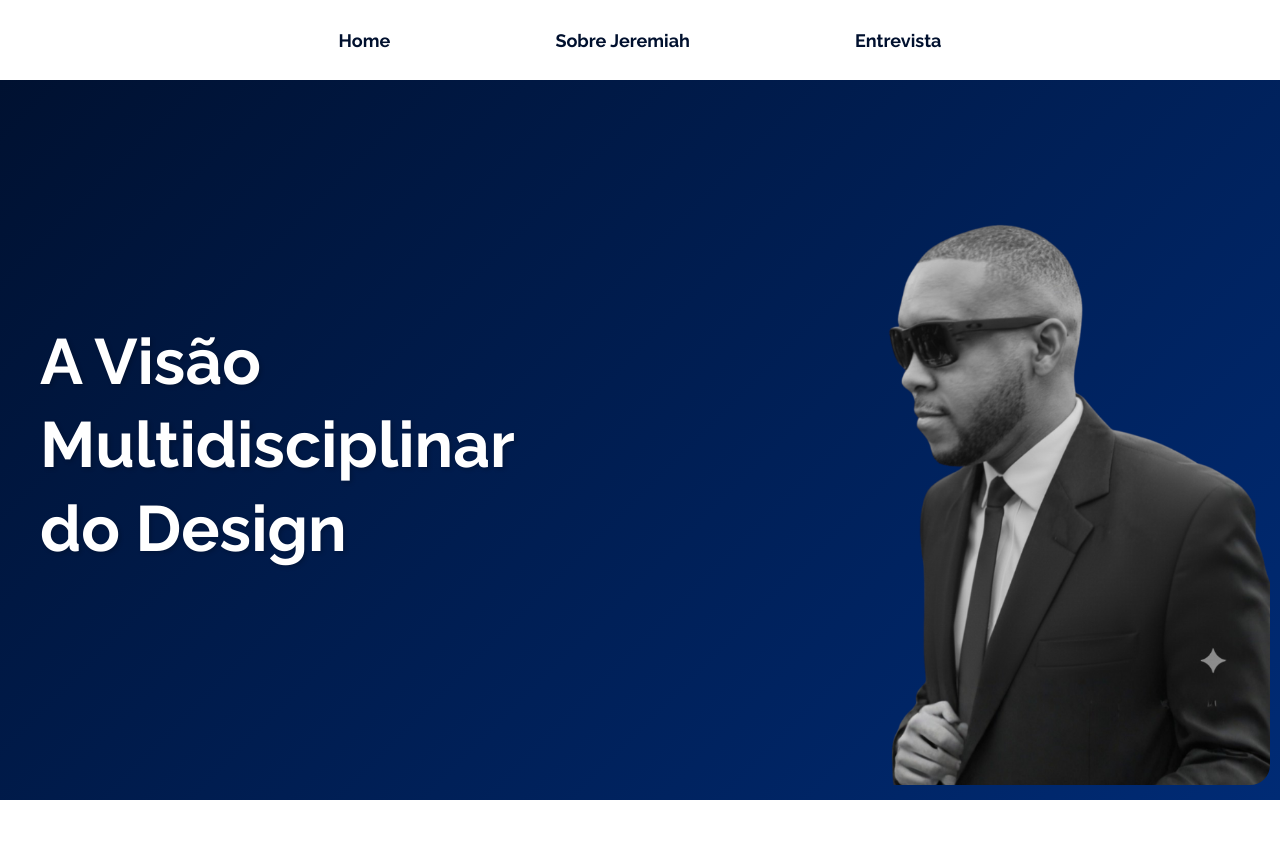
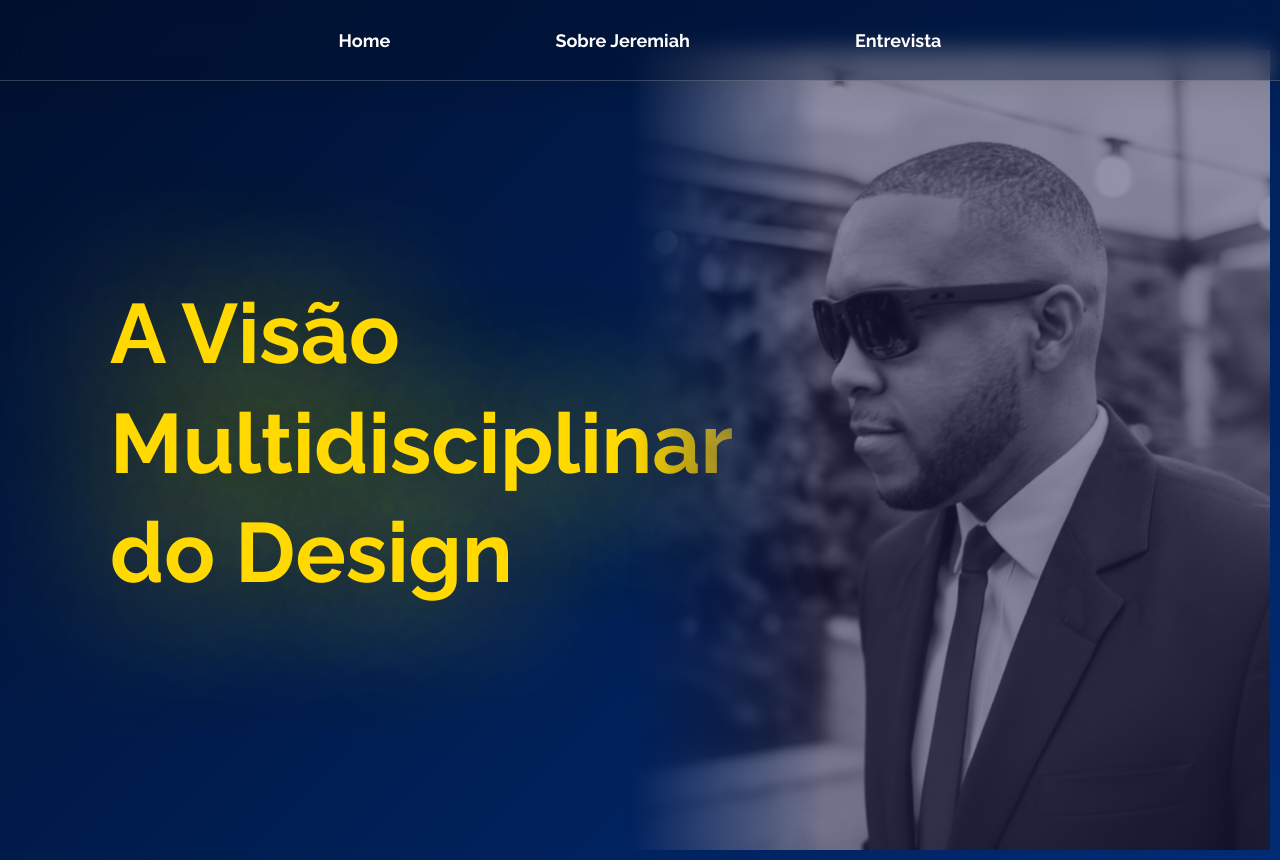
Before and after one commit to GustavoAlvess/site-entrevista, a plain HTML site: page home.html in a window 1280 px wide. Before the commit the page ends 800 px from the top, so only its background shows below. Drawn offline with Linux system fonts and the light colour scheme.

Commit message:
feat: finaliza pagina inicial

```diff
--- a/assets/style/home.css
+++ b/assets/style/home.css
@@ -5,15 +5,34 @@ reset do css */
     box-sizing: border-box;
 }
 
-/* Estilização do header */
 header {
     width: 100%;
     height: 80px;
-    background-color: #ffffff;
+
+    /* Cor de fundo com transparência para o efeito de vidro */
+    background-color: rgba(0, 16, 46, 0.4); /* Ajustei o alpha para 0.4 para mais transparência */
+
+    /* Efeito de desfoque */
+    backdrop-filter: blur(12px); /* Aumentei o blur para 12px para ser mais perceptível */
+    -webkit-backdrop-filter: blur(12px); /* Prefixo para compatibilidade */
+
+    /* Para que o header sobreponha o conteúdo e o desfoque funcione */
+    position: fixed; /* Mudei para fixed para garantir que ele flutue sobre tudo */
+    top: 0;
+    left: 0; /* Garante que ele ocupe toda a largura horizontal */
+    z-index: 1000; /* Um z-index alto para ficar acima de outros elementos */
+
+    /* Opcional: Adicionar uma borda leve para simular o "vidro" */
+    border-bottom: 1px solid rgba(255, 255, 255, 0.2);
+
+    /* Sombreamento para dar profundidade (opcional) */
+    box-shadow: 0 4px 30px rgba(0, 0, 0, 0.1);
+
+    /* O resto do seu código de layout */
     display: flex;
     justify-content: center;
     align-items: center;
-    box-shadow: #00102E;
+
 }
 
 .textos-header {
@@ -21,11 +40,11 @@ header {
     display: flex;
     justify-content: space-around;
     align-items: center;
-    color: #00102E;
+    color: #ffd900;
 }
 
 .texto-button {
-    color: #00102E;
+    color: #ffffff;
     text-decoration: none;
     font-family: 'Raleway', sans-serif;
     font-size: 18px;
@@ -41,6 +60,8 @@ body {
     padding: 0;
     display: flex;
     flex-direction: column;
+    padding-top: 30px;
+    overflow: hidden;
 }
 
 .content-container {
@@ -54,19 +75,102 @@ body {
 }
 
 h1 {
-    color: #FFFFFF;
-    font-size: 64px;
+    color: #ffd900;
+    font-size: 84px;
     text-align: left;
     max-width: 500px;
-    margin-left: 30px;
-    text-shadow: 2px 2px 4px rgba(0, 0, 0, 0.2);
+    margin-left: 100px;
+    margin-bottom: 70px;
+    text-shadow: 0 0 150px #ffd900;;
     line-height: 1.3;
     font-weight: 700;
+    transition: all 0.9s ease;
+
+}
+h1:hover{
+    color: #ffffff;
+    font-size: 84px;
+    text-align: left;
+    max-width: 500px;
+    margin-left: 130px;
+    margin-bottom: 70px;
+    text-shadow: 0 0 150px #ffffff;;
+    line-height: 1.3;
+    font-weight: 700;
+
 }
 
-img {
-    width: 55vw;
-    height: 85vh;
-    border-radius: 20px;
-    object-fit: cover;
+.caixa1 {
+    width: 100%;
+    height: 100vh;
+
+    background-image:
+        linear-gradient(rgba(13, 13, 71, 0.4), rgba(30, 30, 92, 0.4)),
+        url('../img/jeremiah.png');
+
+    background-size: cover;
+    background-position: center;
+
+    mask-image: linear-gradient(to right,
+        rgba(0, 0, 0, 0) 0%,
+        rgba(0, 0, 0, 1) 30%
+    );
+
+    -webkit-mask-image: linear-gradient(to right,
+        rgba(0, 0, 0, 0) 0%,
+        rgba(0, 0, 0, 1) 30%
+    );
 }
+
+
+.home {
+
+    transition: all 0.7s ease;
+    font-size: 18px;
+    color: #ffffff;
+    text-decoration: none;
+    font-family: 'Raleway', sans-serif;
+    font-weight: bold;
+}
+
+
+.home:hover {
+    color: #ffd900;
+    translate: 0px -3px;
+    font-size: 20px;
+    text-decoration: none;
+}
+.Sobre {
+
+    transition: all 0.3s ease;
+    font-size: 18px;
+    color: #ffffff;
+    text-decoration: none;
+    font-family: 'Raleway', sans-serif;
+    font-weight: bold;
+}
+
+
+.Sobre:hover {
+    color: #ffd900;
+    translate: 0px -3px;
+    font-size: 20px;
+    text-decoration: none;
+}
+.Entrevista {
+
+    transition: all 0.3s ease;
+    font-size: 18px;
+    color: #ffffff;
+    text-decoration: none;
+    font-family: 'Raleway', sans-serif;
+    font-weight: bold;
+}
+
+
+.Entrevista:hover {
+    color: #ffd900;
+    translate: 0px -3px;
+    font-size: 20px;
+    text-decoration: none;
+}
--- a/home.html
+++ b/home.html
@@ -17,7 +17,7 @@
     </header>
     <div class="content-container">
         <h1>A Visão Multidisciplinar do Design</h1>
-        <img class="Jeremiah" src="assets/img/Design sem nome (6).png" alt="foto do entrevistado">
+        <div class="caixa1"></div>
     </div>
 </body>
 </html>
```
